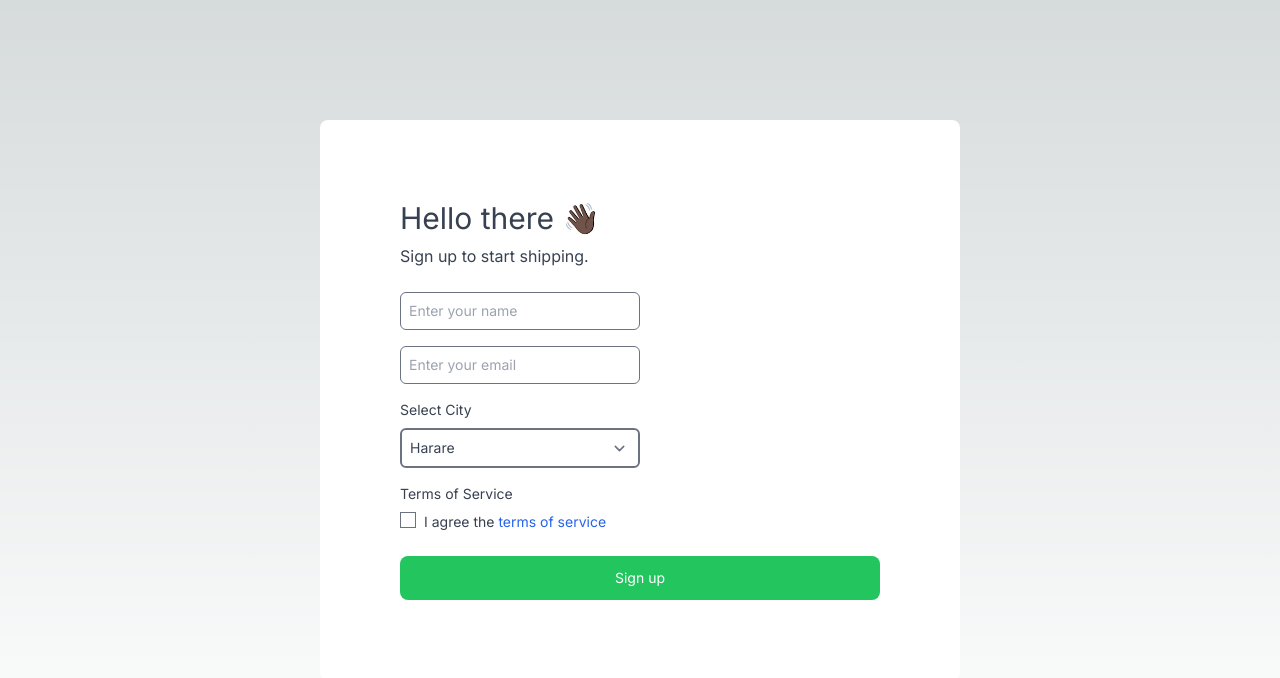
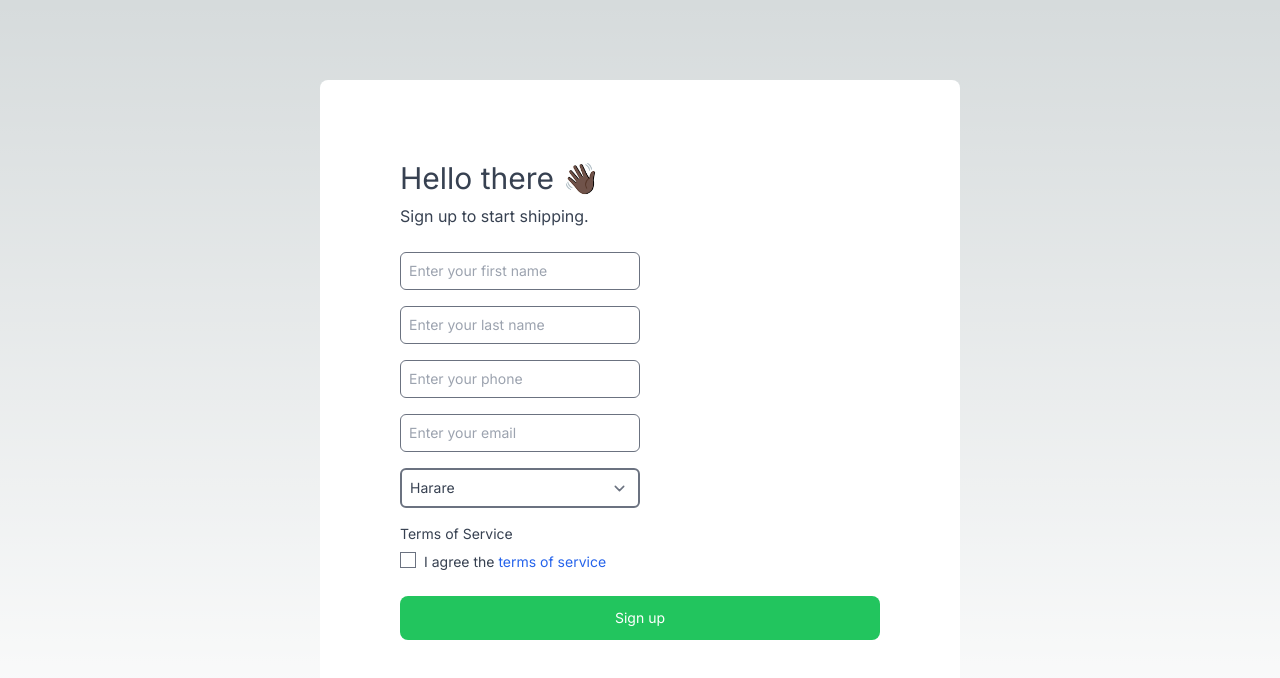
Before and after one commit to justkingsley/react-forms-tut, a Next.js app: page / in a window 1280 px wide. Shown: the top 678 px of the page. Built offline with nearby package versions, Linux system fonts and the light colour scheme.

Commit message:
Removed labels & added number and split name.

```diff
--- a/src/app/page.js
+++ b/src/app/page.js
@@ -19,27 +19,31 @@ export default function Home() {
 
             <div className="mt-6">
               <FormComponent
-                labelName={'Name'}
                 type={'text'}
-                htmlFor={'name'}
-                id={'name'}
-                placeholder={'Enter your name'}
+                id={'firstName'}
+                placeholder={'Enter your first name'}
               />
 
+              <FormComponent
+                type={'text'}
+                id={'lastName'}
+                placeholder={'Enter your last name'}
+              />
 
               <FormComponent
-                labelName={'Email'}
+                type={'number'}
+                id={'phone'}
+                placeholder={'Enter your phone'}
+              />
+
+              <FormComponent
                 type={'email'}
-                htmlFor={'email'}
                 id={'email'}
                 placeholder={'Enter your email'}
               />
 
               <div className="pb-4">
-                <label
-                  htmlFor= 'city'
-                  className="block text-sm pb-2 font-latoBold text-gray-700">Select City</label>
-                <select name = 'city' className="border-2 text-sm focus:border-green-600 outline-none border-gray-500 p-2 rounded-md w-1/2">
+                <select name='city' className="border-2 text-sm focus:ring-0 focus:border-green-600 outline-none border-gray-500 p-2 rounded-md w-1/2">
                   <option>Harare</option>
                   <option>Bulawayo</option>
                   <option>Gweru</option>
@@ -59,7 +63,7 @@ export default function Home() {
 
 
                 <div className="flex itmes-center gap-2">
-                <input type="checkbox" value="checked" name="terms" className = "h-4 w-4 text-green-500 focus:border-green-600 hover:ring-green-500 focus:ring-0"  />
+                  <input type="checkbox" value="checked" name="terms" className="h-4 w-4 text-green-500 focus:border-green-600 hover:ring-green-500 focus:ring-0" />
                   <p>I agree the <a href="#" className="text-blue-600 hover:underline">terms of service</a></p>
                 </div>
 
```
Lines whose indentation alone changed are shown as unchanged.
